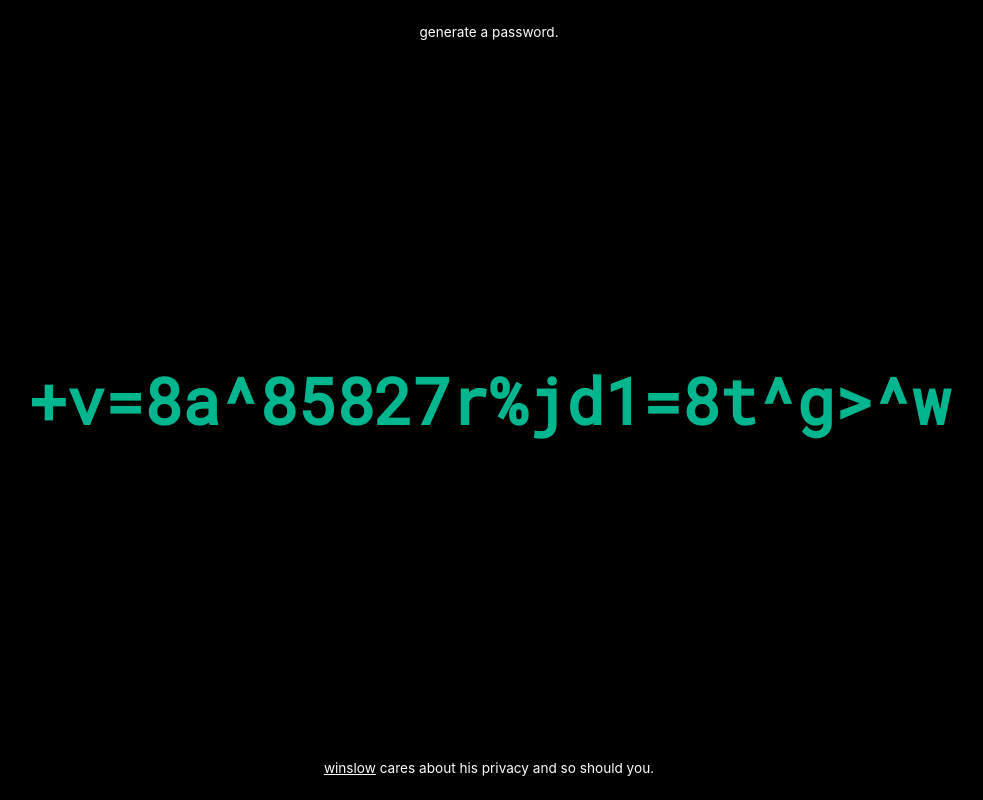
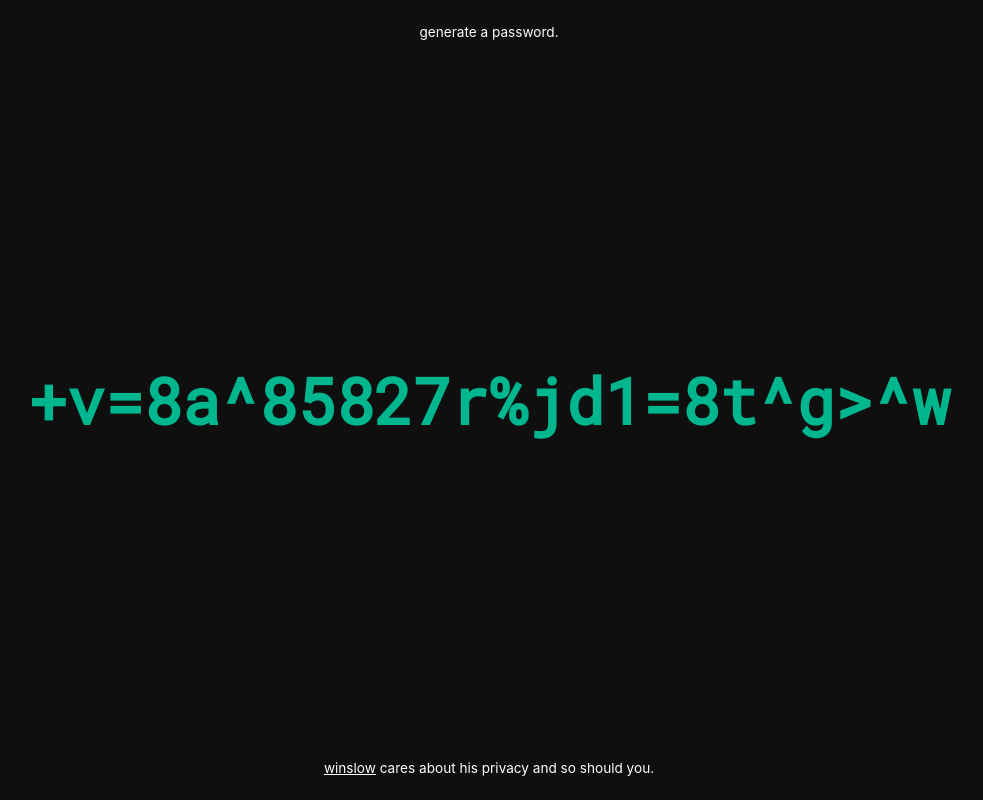
Before and after one commit to phantomdullbooth/password-generator, a plain HTML site: page index.html in a window 1280 px wide. Shown: the whole page, without its empty margins (151-1134 px from the left). Drawn offline with nearby package versions, Linux system fonts and the light colour scheme.

Commit message:
s-lighter bg color

```diff
--- a/main.css
+++ b/main.css
@@ -5,7 +5,7 @@
 }
 
 body {
-    background-color: black;
+    background-color: #0f0f0f;
     color: white;
     display: flex;
     flex-direction: column;
```
